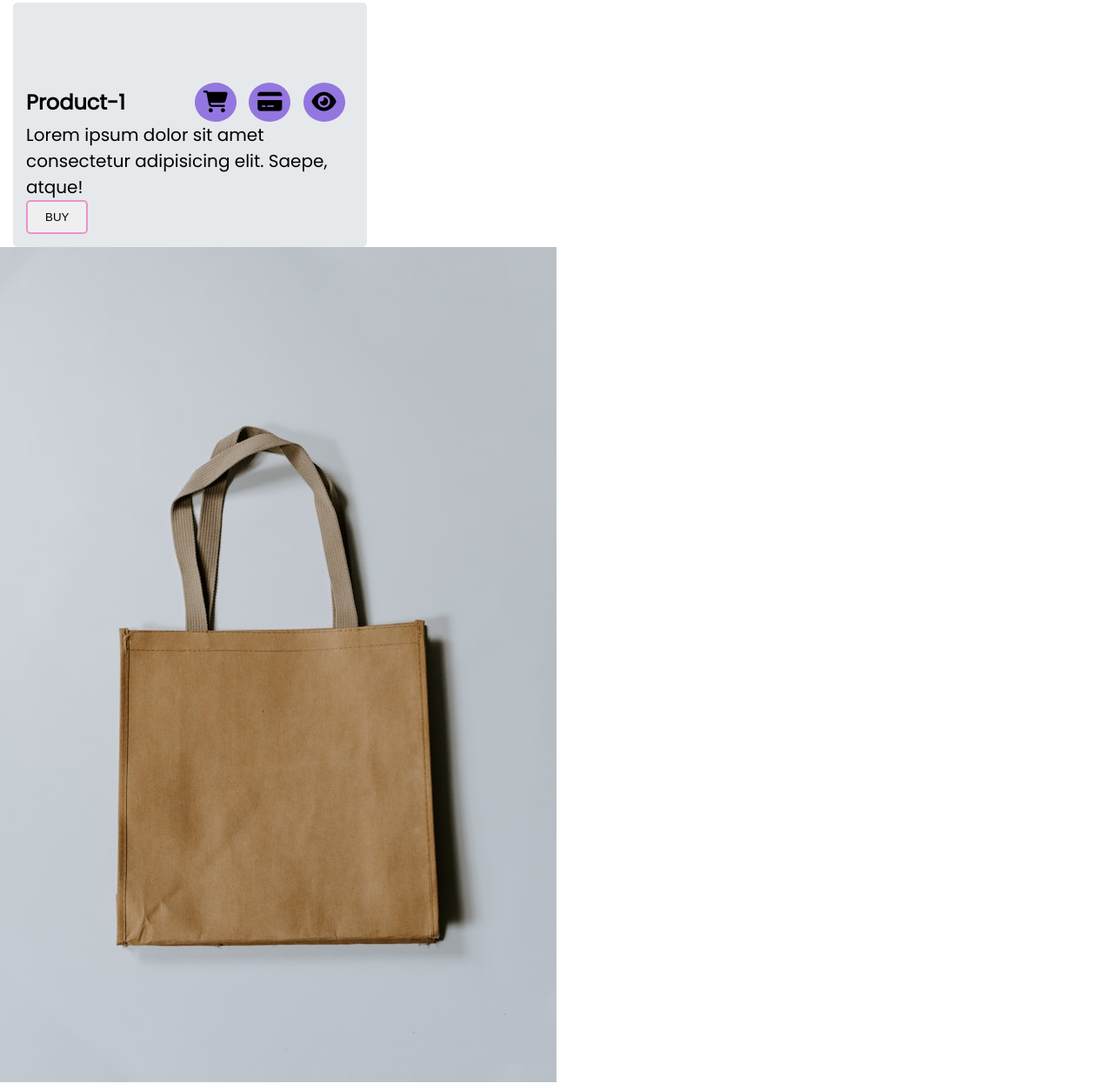
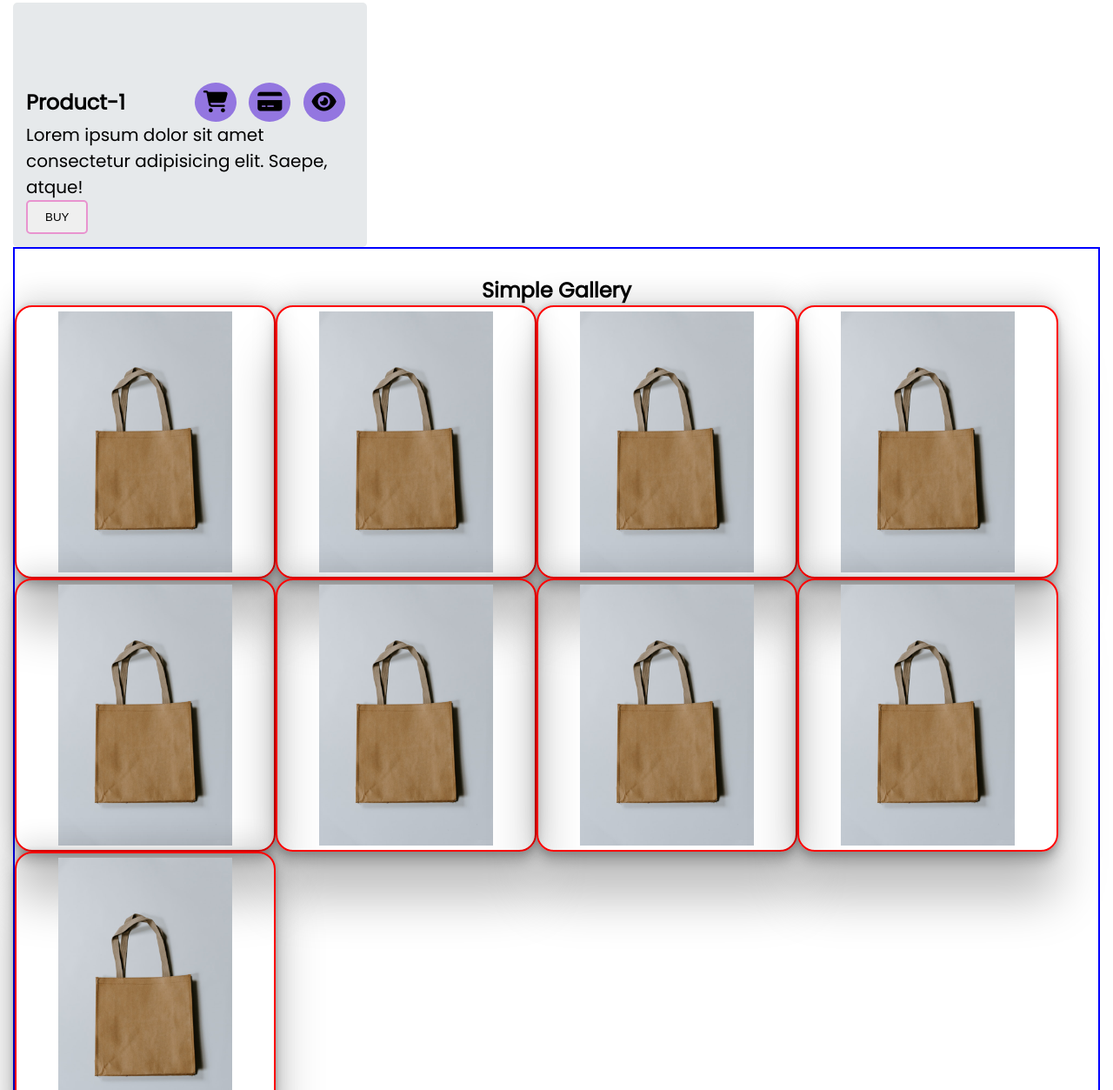
Before and after one commit to shiba4D/Awesome-shop, a plain HTML site: page index.html in a window 1280 px wide. Shown: the part 896-2149 px from the top of the page at 87% size. Drawn offline with Linux system fonts and the light colour scheme.

Commit message:
added shopping bag

```diff
--- a/index.html
+++ b/index.html
@@ -130,11 +130,38 @@
         <!-- product section end -->
 
         <!-- gallery section -->
-            <div class="gallary-container">
-                <single-gallary>
-                    <img src="/image/banner/product bag.jpg.jpg" alt="">
-                </single-gallary>
-            </div>
+            <section class="gallary-section">
+                <h1 style="text-align: center; margin-top: 30px">Simple Gallery</h1>
+                <div class="gallary-container">
+                    <div class="single-galary">
+                        <img src="./image/banner/product bag.jpg.jpg" alt="">
+                    </div>
+                    <div class="single-galary">
+                        <img src="./image/banner/product bag.jpg.jpg" alt="">
+                    </div>
+                    <div class="single-galary">
+                        <img src="./image/banner/product bag.jpg.jpg" alt="">
+                    </div>
+                    <div class="single-galary">
+                        <img src="./image/banner/product bag.jpg.jpg" alt="">
+                    </div>
+                    <div class="single-galary">
+                        <img src="./image/banner/product bag.jpg.jpg" alt="">
+                    </div>
+                    <div class="single-galary">
+                        <img src="./image/banner/product bag.jpg.jpg" alt="">
+                    </div>
+                    <div class="single-galary">
+                        <img src="./image/banner/product bag.jpg.jpg" alt="">
+                    </div>
+                    <div class="single-galary">
+                        <img src="./image/banner/product bag.jpg.jpg" alt="">
+                    </div>
+                    <div class="single-galary">
+                        <img src="./image/banner/product bag.jpg.jpg" alt="">
+                    </div>
+                </div>
+            </section>
         <!-- gallery section end heare -->
     </main>
     <footer>
--- a/styles/styles.css
+++ b/styles/styles.css
@@ -213,3 +213,50 @@ span {
     margin-right: 10px;
 
 }
+.gallary-section{
+    max-width: 1250px;
+    margin: 0 auto;
+
+}
+
+.gallary-container{
+    display: flex;
+    display: flex;
+    flex-wrap: wrap;
+}
+.gallary-container img{
+    width: 70%;
+    margin: 0 auto;
+
+}
+
+/* .gallary-container{
+    width: 300px;
+    border: 2px solid red;
+    margin-left: 240px;
+    margin-top: 30px;
+    border-radius: 20px;
+    padding: 5px;
+    box-shadow: rgba(0, 0, 0, 0.25) 0px 54px 55px, rgba(0, 0, 0, 0.12) 0px -12px 30px, rgba(0, 0, 0, 0.12) 0px 4px 6px, rgba(0, 0, 0, 0.17) 0px 12px 13px, rgba(0, 0, 0, 0.09) 0px -3px 5px;
+} */
+
+
+/* galllary-styles */
+
+
+.single-galary{
+    flex-basis: 300px;
+    max-width: 100%;
+    border: 2px solid red;
+    border-radius: 20px;
+    padding: 5px;
+    justify-content: center;
+    align-items: center;
+    display: flex;
+    box-shadow: rgba(0, 0, 0, 0.25) 0px 54px 55px, rgba(0, 0, 0, 0.12) 0px -12px 30px, rgba(0, 0, 0, 0.12) 0px 4px 6px, rgba(0, 0, 0, 0.17) 0px 12px 13px, rgba(0, 0, 0, 0.09) 0px -3px 5px;
+
+}
+.gallary-section{
+    border: 2px solid blue;
+
+}
```
